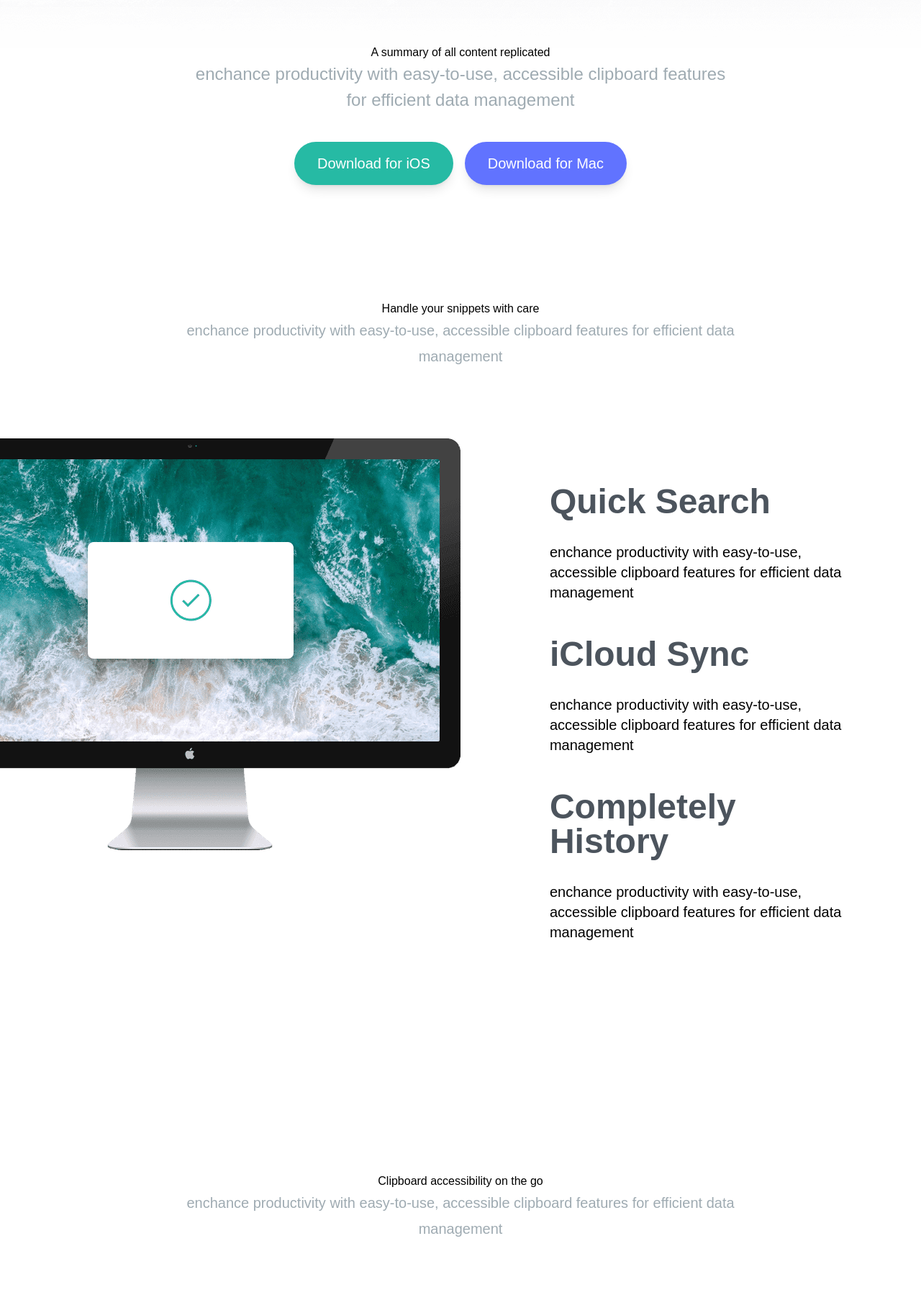
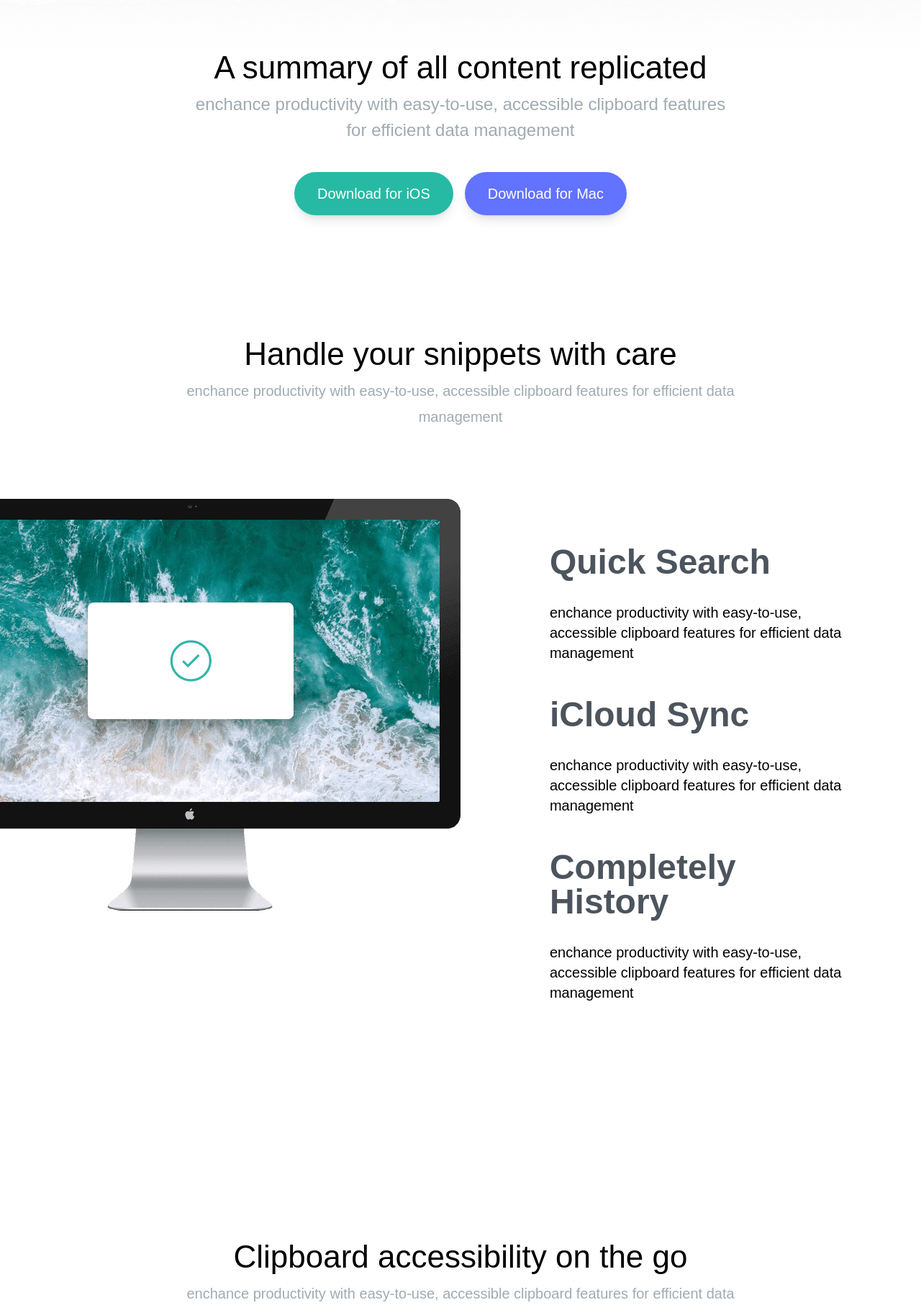
Before and after one commit to scarletmedina/appdevmid_, a plain HTML site: page index.html in a window 1280 px wide. Shown: the part 256-2080 px from the top of the page at 72% size. Drawn offline with Linux system fonts and the light colour scheme; a web font is replaced by a local one.

Commit message:
Update index.html vl3

```diff
--- a/index.html
+++ b/index.html
@@ -22,7 +22,7 @@
       <div class="pt-16 mb-40 section-container">
         <img src="logo.svg" alt="" class="mx-auto my-16" />
 
-        <h1>A summary of all content replicated</h1>
+        <h1 style="font-size: 44px;">A summary of all content replicated</h1>
         <p class="mb-10 text-2xl section-content">
           enchance productivity with easy-to-use, accessible
           clipboard features for efficient data management
@@ -43,7 +43,7 @@
     <!-- Snippets Section -->
     <section id="snippets">
       <div class="my-20 section-container">
-        <h2 role="presentation">Handle your snippets with care</h2>
+        <h2 style="font-size: 44px;" role="presentation">Handle your snippets with care</h2>
         <p class="mb-24 text-xl section-content">
           enchance productivity with easy-to-use, accessible
           clipboard features for efficient data management
@@ -98,7 +98,7 @@
     <!-- Access Anywhere Section -->
     <section id="access">
       <div class="my-20 section-container">
-        <h2>Clipboard accessibility on the go</h2>
+        <h2 style="font-size: 44px;">Clipboard accessibility on the go</h2>
         <p class="mb-24 text-xl section-content">
           enchance productivity with easy-to-use, accessible
           clipboard features for efficient data management
@@ -111,7 +111,7 @@
     <!-- Supercharge Section -->
     <section id="supercharge">
       <div class="my-20 section-container">
-        <h2>Supercharge your workflow</h2>
+        <h2  style="font-size: 44px;" >Supercharge your workflow</h2>
         <p class="mb-16 text-xl section-content">
           enchance productivity with easy-to-use, accessible
           clipboard features for efficient data management
@@ -167,7 +167,7 @@
     <!-- Bottom CTA Section -->
       <section id="bottom">
       <div class="my-20 section-container">
-        <h2>Clipboard for iOS and MacOS</h2>
+        <h2  style="font-size: 44px;">Clipboard for iOS and MacOS</h2>
         <p class="mb-10 text-xl section-content">
           enchance productivity with easy-to-use, accessible
           clipboard features for efficient data management
```
